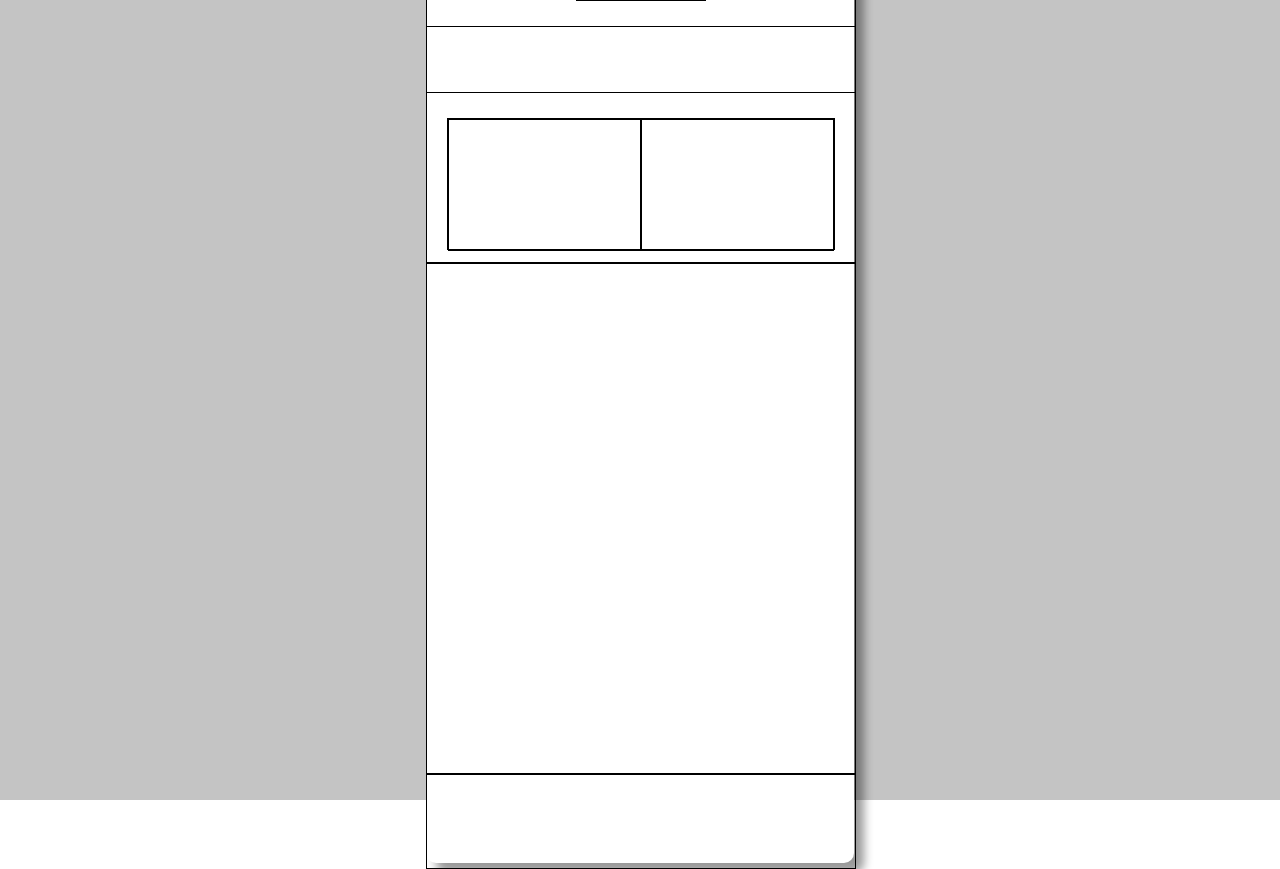
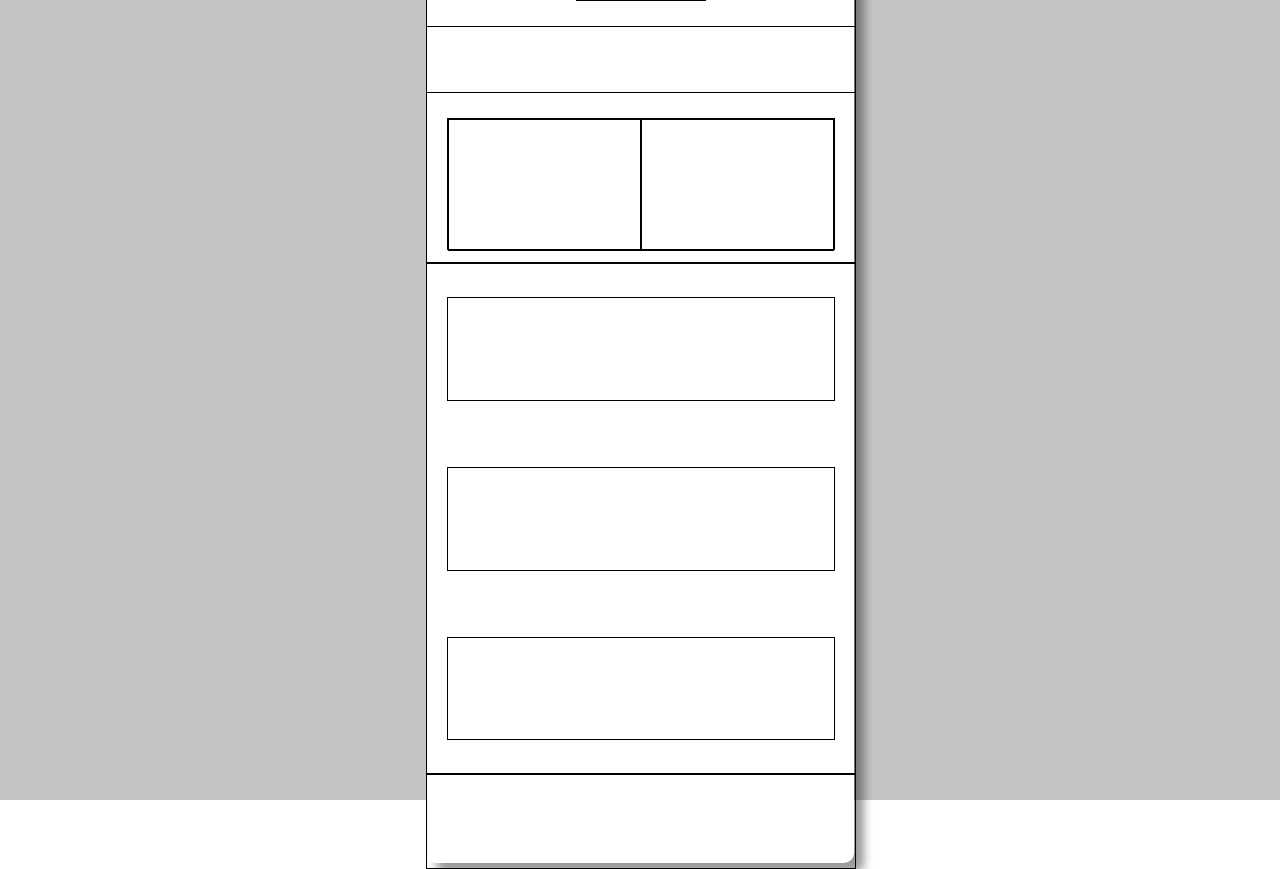
Before and after one commit to Lsohee/cocktail_mobile_20_220406, a plain HTML site: page index.html in a window 1280 px wide. Drawn offline with Linux system fonts and the light colour scheme.

Commit message:
기본 뼈대 잡았음 ->  세밀한 모양 위치 구조 잡고 gray scale 넣기

```diff
--- a/css/style.css
+++ b/css/style.css
@@ -46,10 +46,17 @@
 
 .root>div:nth-child(2){
   width:100%;
+  display: flex;
+  flex-direction: column;
+  justify-content: space-around;
+  align-items: center;
   height:55%;
 }
 
-
+.root>div:nth-child(2)>div{
+  width:90%;
+  height:20%
+}
 /* footer */
 .root>div:nth-child(3){
   width:100%;
--- a/index.html
+++ b/index.html
@@ -26,7 +26,14 @@
 
 
       </div>
-      <div></div>
+
+
+      <div>
+
+        <div></div>
+        <div></div>
+        <div></div>
+      </div>
       <div></div>
 
 
```
